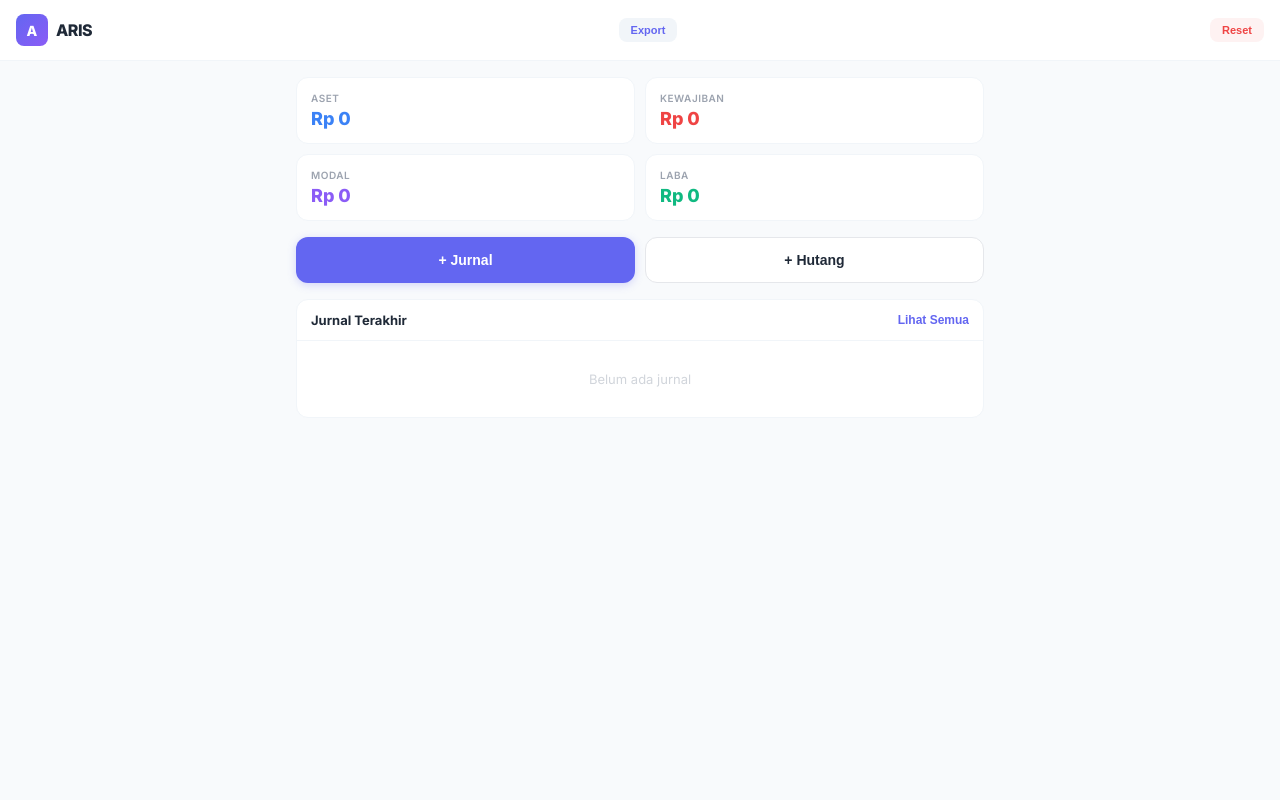
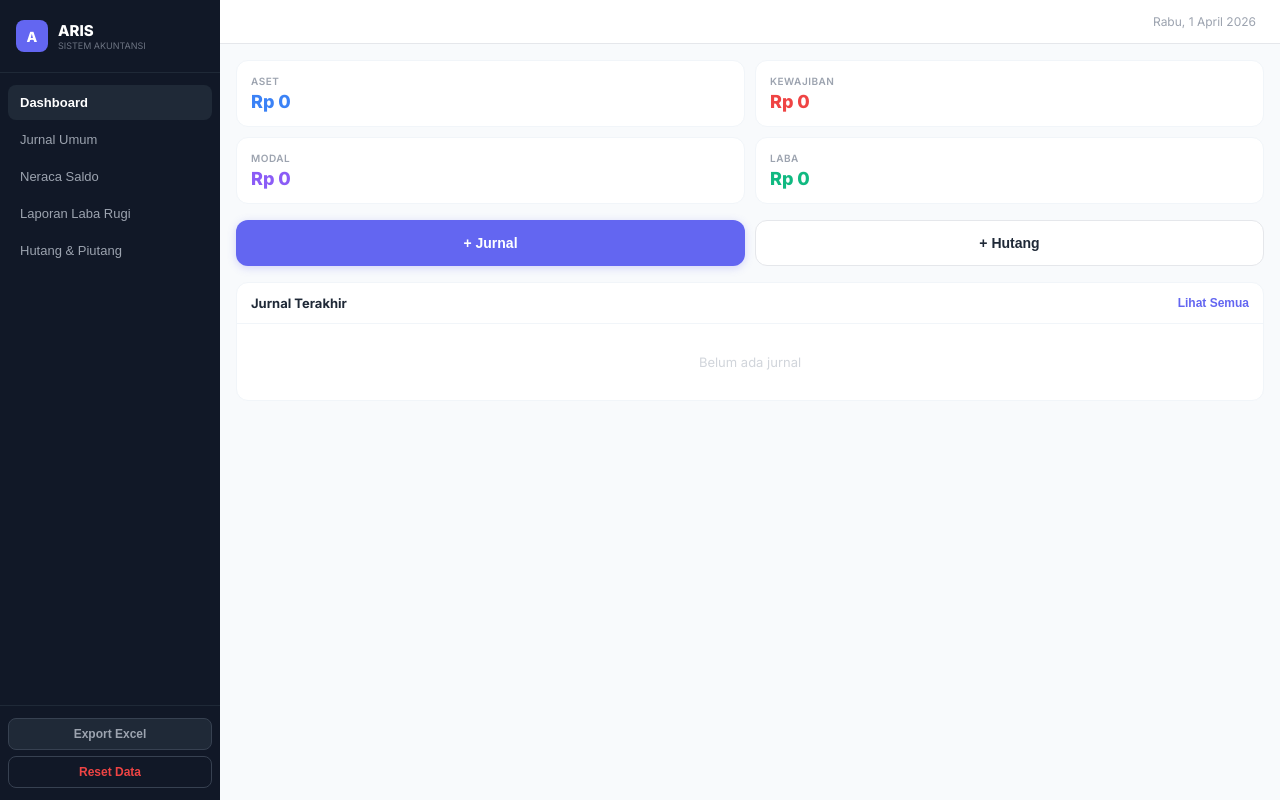
Before and after one commit to AffiTA/aris-app, a Next.js app: page / in a window 1280 px wide. Built offline with nearby package versions, Linux system fonts and the light colour scheme.

Commit message:
Add sidebar for desktop, responsive layout

```diff
--- a/src/app/page.tsx
+++ b/src/app/page.tsx
@@ -146,21 +146,42 @@ export default function App() {
 
   return (
     <>
-      <style>{`@import url('https://fonts.googleapis.com/css2?family=Inter:wght@400;500;600;700;800&display=swap');*{margin:0;padding:0;box-sizing:border-box}@keyframes spin{to{transform:rotate(360deg)}}body{font-family:'Inter',system-ui,sans-serif;-webkit-font-smoothing:antialiased;background:#f8fafc;color:#1f2937}@media(min-width:768px){.bn{display:none!important}.ct{max-width:720px;margin:0 auto}}`}</style>
+      <style>{`@import url('https://fonts.googleapis.com/css2?family=Inter:wght@400;500;600;700;800&display=swap');*{margin:0;padding:0;box-sizing:border-box}@keyframes spin{to{transform:rotate(360deg)}}body{font-family:'Inter',system-ui,sans-serif;-webkit-font-smoothing:antialiased;background:#f8fafc;color:#1f2937}@media(min-width:768px){.sb{display:flex!important}.bn{display:none!important}.mh{display:none!important}.dh{display:flex!important}.ct{margin-left:220px!important;max-width:none!important}}`}</style>
       <div style={{ minHeight: '100vh', background: '#f8fafc', fontFamily: "'Inter', system-ui, sans-serif", paddingBottom: 72 }}>
 
-        {/* Header */}
-        <header style={{ background: 'white', padding: '14px 16px', borderBottom: '1px solid #f1f5f9', position: 'sticky', top: 0, zIndex: 30 }}>
-          <div style={{ display: 'flex', justifyContent: 'space-between', alignItems: 'center' }}>
-            <div style={{ display: 'flex', alignItems: 'center', gap: 8 }}>
-              <div style={{ width: 32, height: 32, background: 'linear-gradient(135deg, #6366f1, #8b5cf6)', borderRadius: 8, display: 'flex', alignItems: 'center', justifyContent: 'center', fontWeight: 800, fontSize: 14, color: 'white' }}>A</div>
-              <div>
-                <div style={{ fontWeight: 800, fontSize: 16, letterSpacing: '-0.5px' }}>ARIS</div>
-              </div>
-            </div>
-            <button onClick={exportExcel} style={{ background: '#f1f5f9', border: 'none', borderRadius: 8, padding: '6px 12px', fontSize: 11, fontWeight: 600, color: '#6366f1', cursor: 'pointer', marginRight: 6 }}>Export</button>
+        {/* Sidebar (Desktop) */}
+        <div className="sb" style={{ display: 'none', width: 220, background: '#111827', color: 'white', flexDirection: 'column', flexShrink: 0, position: 'fixed', top: 0, left: 0, bottom: 0, zIndex: 40 }}>
+          <div style={{ padding: '20px 16px', borderBottom: '1px solid #1f2937', display: 'flex', alignItems: 'center', gap: 10 }}>
+            <div style={{ width: 32, height: 32, background: '#6366f1', borderRadius: 8, display: 'flex', alignItems: 'center', justifyContent: 'center', fontWeight: 800, fontSize: 14 }}>A</div>
+            <div><div style={{ fontWeight: 800, fontSize: 15 }}>ARIS</div><div style={{ fontSize: 9, color: '#6b7280' }}>SISTEM AKUNTANSI</div></div>
+          </div>
+          <nav style={{ padding: '12px 8px', flex: 1 }}>
+            {([['home', 'Dashboard'], ['journal', 'Jurnal Umum'], ['neraca', 'Neraca Saldo'], ['laporan', 'Laporan Laba Rugi'], ['hutang', 'Hutang & Piutang']] as [Tab, string][]).map(([t, l]) => (
+              <button key={t} onClick={() => { reload(); setTab(t); }} style={{ width: '100%', textAlign: 'left', background: tab === t ? '#1f2937' : 'transparent', color: tab === t ? 'white' : '#9ca3af', border: 'none', borderRadius: 8, padding: '10px 12px', cursor: 'pointer', fontSize: 13, fontWeight: tab === t ? 600 : 400, marginBottom: 2, display: 'block' }}>{l}</button>
+            ))}
+          </nav>
+          <div style={{ padding: '12px 8px', borderTop: '1px solid #1f2937' }}>
+            <button onClick={exportExcel} style={{ width: '100%', background: '#1f2937', color: '#9ca3af', border: '1px solid #374151', borderRadius: 8, padding: '8px', cursor: 'pointer', fontSize: 12, fontWeight: 600, marginBottom: 6 }}>Export Excel</button>
+            <button onClick={resetAll} style={{ width: '100%', background: 'transparent', color: '#ef4444', border: '1px solid #374151', borderRadius: 8, padding: '8px', cursor: 'pointer', fontSize: 12, fontWeight: 600 }}>Reset Data</button>
+          </div>
+        </div>
+
+        {/* Mobile Header */}
+        <header className="mh" style={{ background: 'white', padding: '14px 16px', borderBottom: '1px solid #f1f5f9', position: 'sticky', top: 0, zIndex: 30, display: 'flex', justifyContent: 'space-between', alignItems: 'center' }}>
+          <div style={{ display: 'flex', alignItems: 'center', gap: 8 }}>
+            <div style={{ width: 32, height: 32, background: 'linear-gradient(135deg, #6366f1, #8b5cf6)', borderRadius: 8, display: 'flex', alignItems: 'center', justifyContent: 'center', fontWeight: 800, fontSize: 14, color: 'white' }}>A</div>
+            <div style={{ fontWeight: 800, fontSize: 16 }}>ARIS</div>
+          </div>
+          <div style={{ display: 'flex', gap: 6 }}>
+            <button onClick={exportExcel} style={{ background: '#f1f5f9', border: 'none', borderRadius: 8, padding: '6px 12px', fontSize: 11, fontWeight: 600, color: '#6366f1', cursor: 'pointer' }}>Export</button>
             <button onClick={resetAll} style={{ background: '#fef2f2', border: 'none', borderRadius: 8, padding: '6px 12px', fontSize: 11, fontWeight: 600, color: '#ef4444', cursor: 'pointer' }}>Reset</button>
           </div>
+        </header>
+
+        {/* Desktop Header */}
+        <header className="dh" style={{ display: 'none', background: 'white', padding: '12px 24px', borderBottom: '1px solid #e5e7eb', justifyContent: 'space-between', alignItems: 'center' }}>
+          <h2 style={{ fontSize: 15, fontWeight: 700 }}>{({ home: 'Dashboard', journal: 'Jurnal Umum', neraca: 'Neraca Saldo', laporan: 'Laporan Laba Rugi', hutang: 'Hutang & Piutang' } as Record<string, string>)[tab]}</h2>
+          <div style={{ fontSize: 12, color: '#9ca3af' }}>{new Date().toLocaleDateString('id-ID', { weekday: 'long', day: 'numeric', month: 'long', year: 'numeric' })}</div>
         </header>
 
         <main className="ct" style={{ padding: 16 }}>
```
